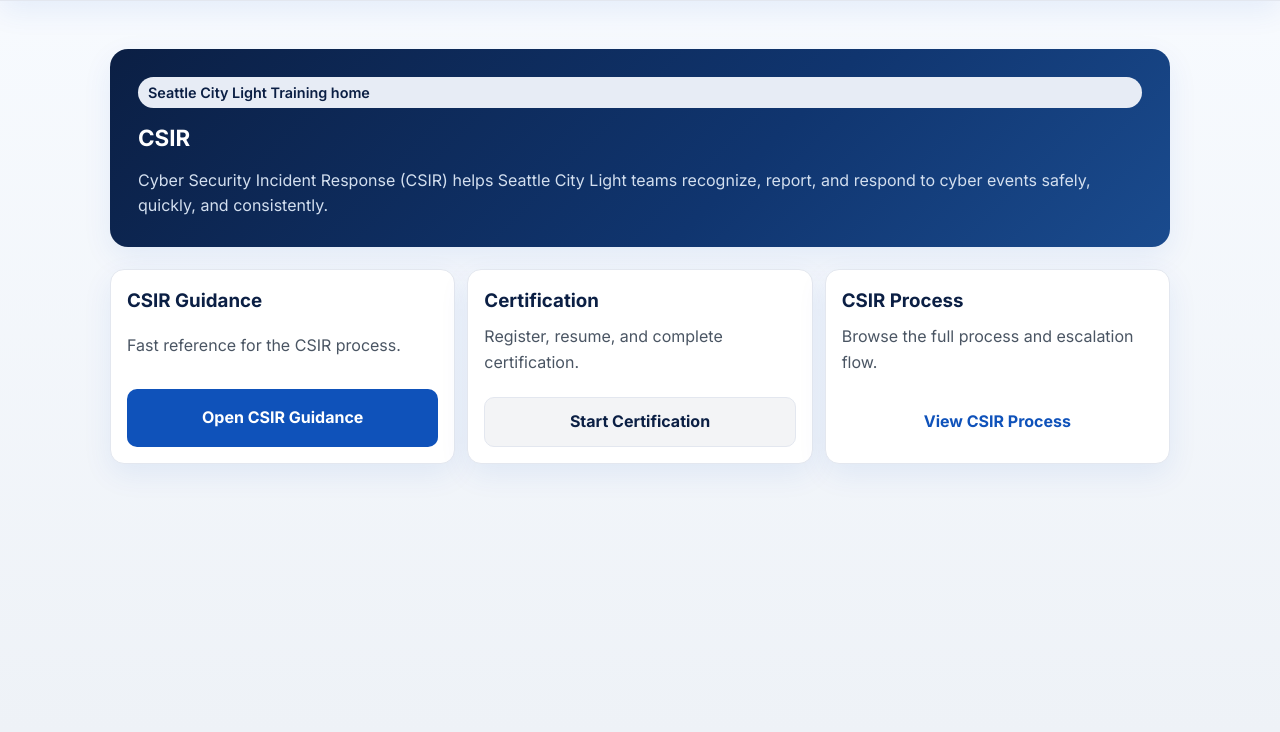
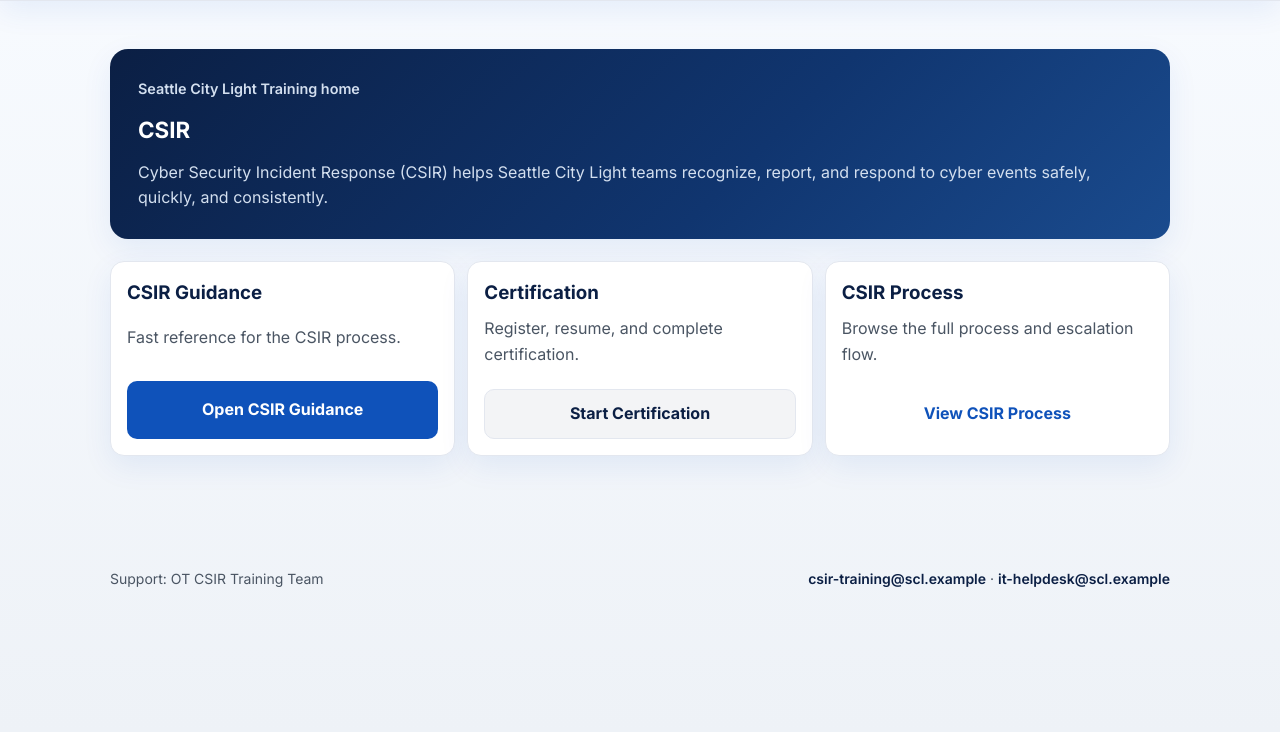
Before and after one commit to mmacri/SCL1, a plain HTML site: page index.html in a window 1280 px wide. Shown: the part 68-800 px from the top of the page. Drawn offline with Linux system fonts and the light colour scheme.

Commit message:
update site

```diff
--- a/index.html
+++ b/index.html
@@ -40,6 +40,10 @@
       display: grid;
       gap: 12px;
     }
+    .header .brand {
+      font-size: 18px;
+      font-weight: 700;
+    }
     .hero-intro h1 {
       color: #fff;
       margin: 0;
@@ -74,10 +78,10 @@
     }
     .pill {
       display: inline-block;
-      padding: 4px 10px;
-      border-radius: 20px;
-      background: #e7ecf5;
-      color: #0b1f44;
+      padding: 0;
+      border-radius: 0;
+      background: transparent;
+      color: #d3dfef;
       font-weight: 600;
     }
     .path-card.primary .pill {
@@ -94,6 +98,22 @@
       color: var(--muted);
       font-size: 14px;
       margin-top: 6px;
+    }
+    .site-footer {
+      margin: 24px auto 32px;
+      padding: 16px 20px;
+      max-width: 1100px;
+      color: var(--muted);
+      font-size: 14px;
+      display: flex;
+      justify-content: space-between;
+      align-items: center;
+      gap: 12px;
+      flex-wrap: wrap;
+    }
+    .site-footer a {
+      color: #0b1f44;
+      font-weight: 600;
     }
   </style>
 </head>
@@ -134,5 +154,13 @@
       </div>
     </div>
   </main>
+  <footer class="site-footer">
+    <span>Support: OT CSIR Training Team</span>
+    <span>
+      <a href="mailto:csir-training@scl.example">csir-training@scl.example</a>
+      ·
+      <a href="mailto:it-helpdesk@scl.example">it-helpdesk@scl.example</a>
+    </span>
+  </footer>
 </body>
 </html>
```
Also changed, not shown: csir/admin-report.html (+1 -1 lines), csir/admin-users.html (+1 -1 lines), csir/certificate.html (+1 -1 lines), csir/curriculum.html (+1 -1 lines), csir/index.html (+1 -1 lines), csir/learn.html (+1 -1 lines), csir/my-learning.html (+1 -1 lines), csir/profile.html (+1 -1 lines), csir/resources.html (+1 -1 lines), csir/role.html (+1 -1 lines).
